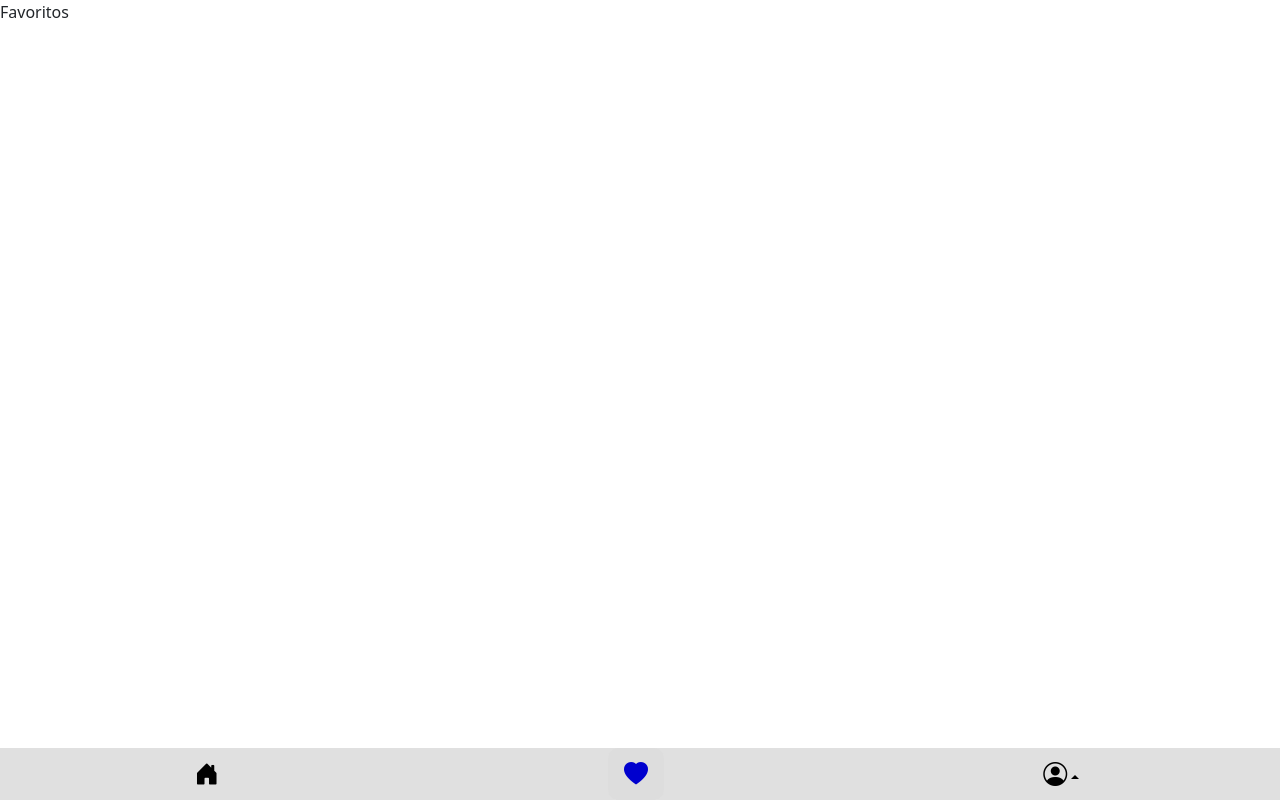
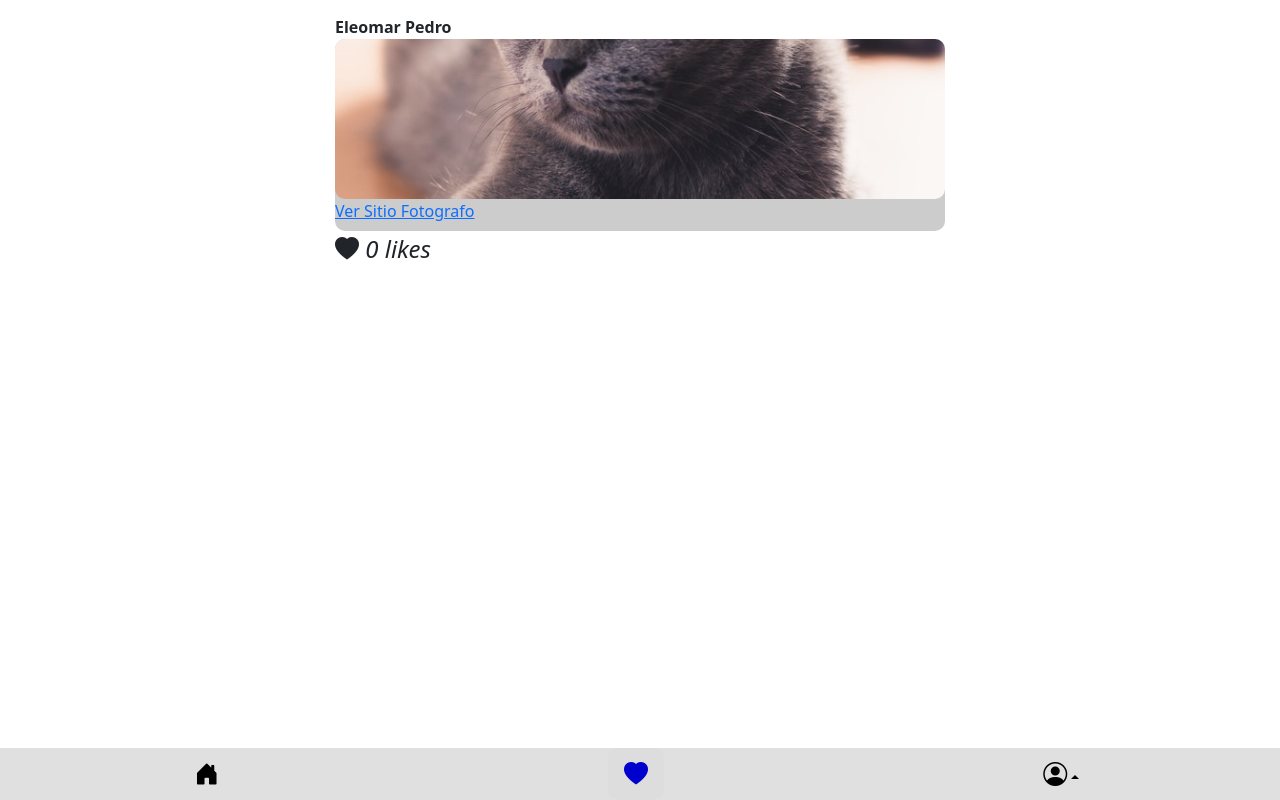
Before and after one commit to EleomarPL/petgram, a React (Create React App) app in the folder frontend/: page /favorites in a window 1280 px wide. Built offline with nearby package versions, Linux system fonts and the light colour scheme; sample sign-in values are in the browser's storage.

Commit message:
frontend: Favorites page was added without functionality

```diff
--- a/frontend/src/App.js
+++ b/frontend/src/App.js
@@ -17,6 +17,7 @@ import Index from './pages/Index';
 import Register from './pages/Register';
 import Login from './pages/Login';
 import Home from './pages/Home';
+import Favorites from './pages/Favorites';
 
 const App = () => {
   return (
@@ -37,7 +38,7 @@ const App = () => {
             <Home />
           </PrivateRouter>
           <PrivateRouter exact path="/favorites">
-            <p>Favoritos</p>
+            <Favorites />
           </PrivateRouter>
         </Switch>
         <ToastContainer position="top-right"
--- /dev/null
+++ b/frontend/src/components/views/Post.js
@@ -0,0 +1,32 @@
+import PropTypes from 'prop-types';
+
+const Post = ({dataPost}) => {
+  return (
+    <article className="posts mb-3">
+      <strong>{ dataPost.photographer }</strong>
+      <div style={ {backgroundColor: '#00000033', borderRadius: '10px'} } className="pb-2">
+        <img src={ require('../../img/posts/cat.jpg').default }
+          style={ {
+            width: '100%',
+            height: '10rem',
+            objectFit: 'cover',
+            borderRadius: '10px'
+          } }
+        />
+        <a href={ dataPost.photographerUrl }
+          target="_blank"
+          rel="noreferrer"
+        >
+          Ver Sitio Fotografo
+        </a>
+      </div>
+      <i className="bi bi-heart-fill" style={ {fontSize: '1.5rem'} }> 0 likes</i>
+    </article>
+  );
+};
+
+Post.propTypes = {
+  dataPost: PropTypes.object.isRequired
+};
+
+export default Post;
--- /dev/null
+++ b/frontend/src/pages/Favorites.js
@@ -0,0 +1,13 @@
+import Post from '../components/views/Post';
+
+const Favorites = () => {
+  return (
+    <section className="mb-4">
+      <Post dataPost={
+        {photographer: 'Eleomar Pedro', photographerUrl: '/'}
+      } />
+    </section>
+  );
+};
+
+export default Favorites;
--- a/frontend/src/pages/Home.js
+++ b/frontend/src/pages/Home.js
@@ -1,8 +1,10 @@
 import {BrowserRouter, Switch} from 'react-router-dom';
+
 import PrivateRouter from '../components/router/PrivateRouter';
 import ManagmentSearcher from '../components/views/ManagmentSearcher';
+import NavigationPosts from '../components/views/NavigationPosts';
 
-import NavigationPosts from '../components/views/NavigationPosts';
+import '../styles/home.css';
 
 const Home = () => {
   return (
--- a/frontend/src/styles/header.css
+++ b/frontend/src/styles/header.css
@@ -1,5 +1,5 @@
 .navbar-user{
-  position: absolute;
+  position: fixed;
   bottom: 0;
 
   width: 100%;
--- /dev/null
+++ b/frontend/src/styles/home.css
@@ -0,0 +1,7 @@
+.posts{
+  width: 50%;
+  margin: auto;
+}
+@media screen and (max-width: 600px){
+  .posts{ width: 100%; }
+}
```
